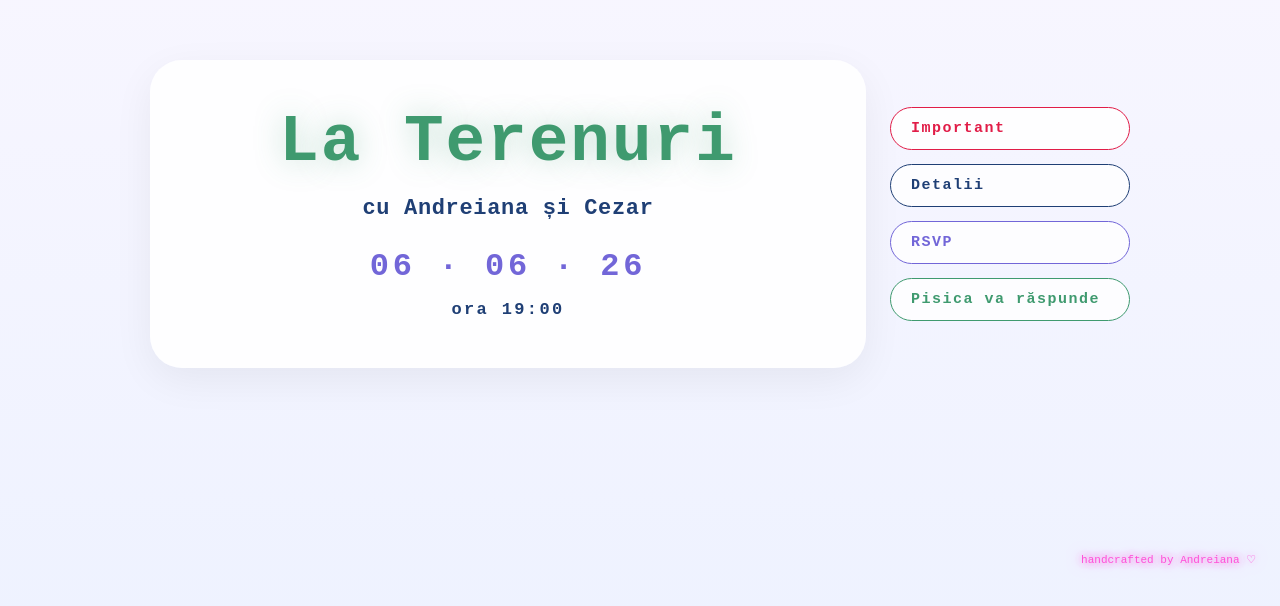
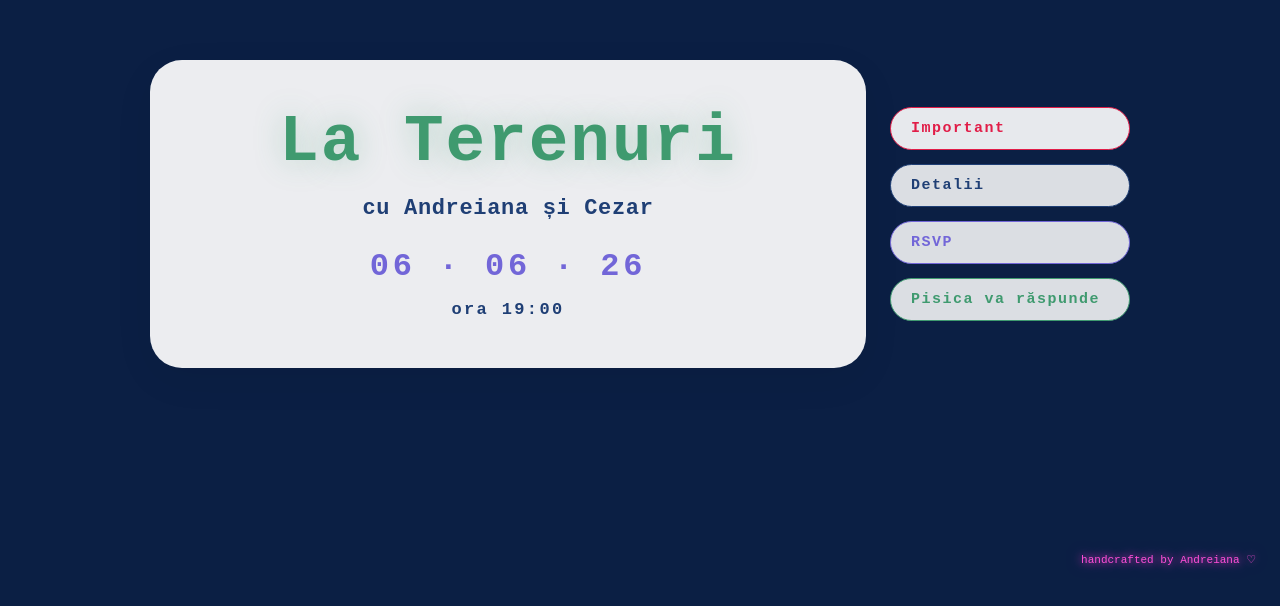
Before and after one commit to andreiana007/wed-invitation, a Next.js app: page / in a window 1280 px wide. Shown: the part 210-816 px from the top of the page. Built offline with nearby package versions, Linux system fonts and the light colour scheme.

Commit message:
Change background to transparent in page.js

```diff
--- a/app/page.js
+++ b/app/page.js
@@ -3,7 +3,7 @@ export default function Page() {
     <div
       style={{
         minHeight: "100vh",
-        background: "linear-gradient(to bottom, #faf7ff, #eef2ff)",
+        background: "transparent",
         padding: "24px",
         fontFamily: "'Courier New', monospace",
         position: "relative",
```
